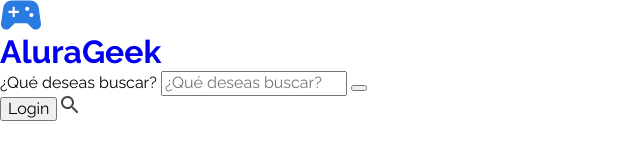
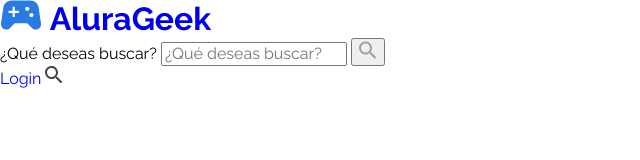
Before and after one commit to azocarone/challenge-one-ecommerce, a plain HTML site: page index.html in a window 1280 px wide. Shown: the whole page, without its empty margins (0-640 px from the left). Drawn offline with Linux system fonts and the light colour scheme.

Commit message:
Correción al codigo del header

```diff
--- a/index.html
+++ b/index.html
@@ -16,30 +16,33 @@
     <link rel="stylesheet" href="/assets/css/normalize.css">
     <link rel="stylesheet" href="/assets/css/reset.css">
     <link rel="stylesheet" href="/assets/css/common.css">
+    <link rel="stylesheet" href="/assets/css/header.css">
 </head>
 
 <body>
-    <header class="">
+
+    <header class="header">
         <div class="">
-            <nav class="">
-                <a class="" href="/">
-                    <img class="" alt="Logo AluraGeek" src="/assets/img/alura_geek.svg">
-                    <h1>Alura<span>Geek</span></h1>
-                </a>
-                <form class="" action="/search.html">
-                    <label for="query">¿Qué deseas buscar?</label>
-                    <input class="" type="search" name="query" placeholder="¿Qué deseas buscar?">
-                    <button class="" type="submit"></button>
+            <div class="">
+                <h1>
+                    <a class="link" href="/">
+                        <img class="" alt="Logo AluraGeek" src="/assets/img/alura_geek.svg">
+                        <span><strong>Alura</strong>Geek</span>
+                    </a>
+                </h1>
+                <form class="search-form" action="/search.html">
+                    <label for="otra-cosa">¿Qué deseas buscar?</label>
+                    <input id="otra-cosa" class="" type="search" name="query" placeholder="¿Qué deseas buscar?">
+                    <button class="" type="submit"><img class="" alt="Icono buscar" src="/assets/img/icone_search-gray.svg"></button>
                 </form>
-                <a href="/login.html" target="_self" rel="noopener noreferrer">
-                    <button class="">Login</button>
-                </a>
-                <a class="" href="/search.html">
-                    <img class="" alt="Icono buscar" src="/assets/img/icone_search-black.svg">
-                </a>
-            </nav>
+            </div>
+            <a class="link" href="/login.html">Login</a>
+            <a class="link" href="/search.html">
+                <img class="" alt="Icono buscar" src="/assets/img/icone_search-black.svg">
+            </a>
         </div>
     </header>
+
 </body>
 
 </html>
```
Also changed, not shown: assets/css/header.css (added).
